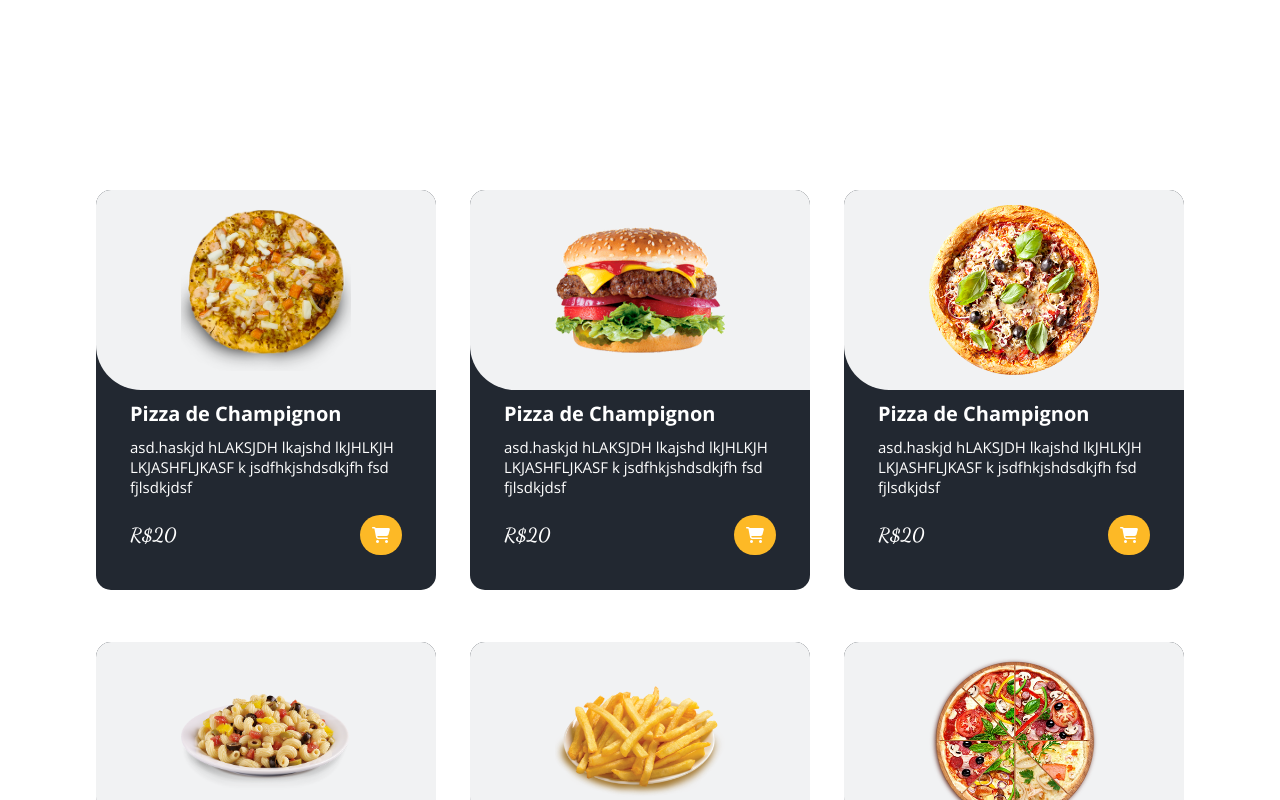
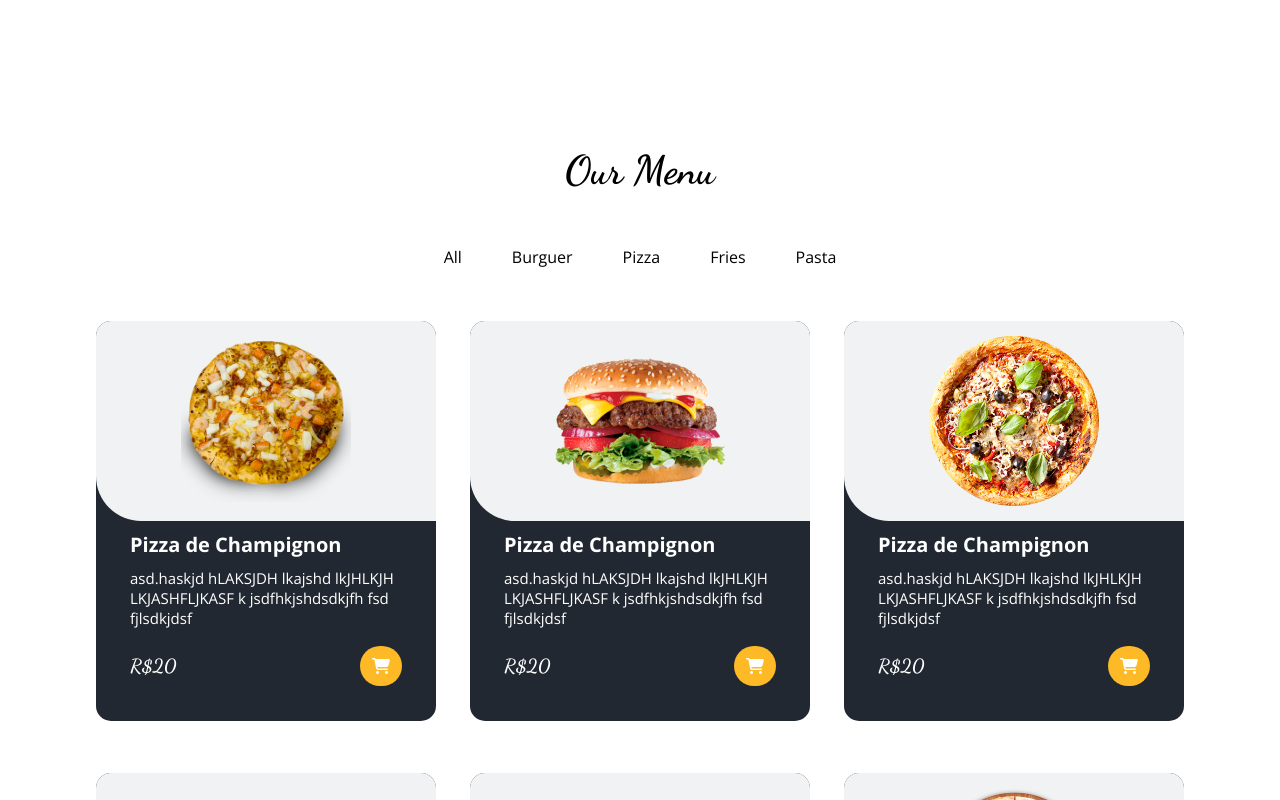
Before and after one commit to GMN-dev/React-Feane-Shop, a React (Create React App) app: page / in a window 1280 px wide. Shown: the part 1214-2014 px from the top of the page. Built offline with nearby package versions, Linux system fonts and the light colour scheme.

Commit message:
filter feito, falta funçao

```diff
--- /dev/null
+++ b/src/filter/filter-btn.js
@@ -0,0 +1,9 @@
+import React from "react";
+import './filter_style.css'
+
+function FilterButton(props){
+    return( <div className="container-btn-filter"><span>{props.title}</span></div> );
+}
+
+
+export default FilterButton
--- /dev/null
+++ b/src/filter/filter.js
@@ -0,0 +1,27 @@
+import React from "react";
+import FilterButton from "./filter-btn";
+
+
+function Filter(props){
+    return(
+        <>
+                <div className="container-filter">
+                <h2 className="menu-title">Our Menu</h2>
+
+
+                <div className="filters">
+                {props.options.map(
+                    (opt) => {
+                        return(
+                            <FilterButton title={opt}></FilterButton>
+                        )
+                    }
+                )}
+                </div>
+            </div>
+        </>
+    );
+}
+
+
+export default Filter
--- /dev/null
+++ b/src/filter/filter_style.css
@@ -0,0 +1,45 @@
+.filters{
+    width: 100%;
+    display: flex;
+    flex-wrap: wrap;
+    align-items: center;
+    justify-content: center;
+    margin-bottom: 40px;
+
+}
+
+.container-btn-filter{
+    padding: 7px 25px;
+    cursor: pointer;
+    border-radius: 25px;
+    font-family:'Open Sans';
+    transition: 0.20s;
+}
+
+
+.container-btn-filter:hover{
+    color: white;
+    background-color: #222831;
+    /* transform: scale(1.1); */
+}
+
+/* .container-btn-filter:visited{
+    color: white;
+    background-color: #222831;
+
+} */
+
+
+.container-filter{
+    display: flex;
+    align-items: center;
+    justify-content: center;
+    flex-direction: column;
+    border-radius: 10px;
+}
+
+.menu-title{
+    font-size: 40px;
+    font-family: 'Dancing Script';
+    margin-bottom: 45px;
+}
--- a/src/header/HeaderContainer.js
+++ b/src/header/HeaderContainer.js
@@ -8,7 +8,6 @@ function HeaderContainer(){
     return(
         <header className="container">
             <div>
-                <h1>asd</h1>
                 <Logo title="Feane"></Logo>
             </div>
             <nav>
--- a/src/menu/menu.js
+++ b/src/menu/menu.js
@@ -3,14 +3,15 @@ import MenuCard from '../menuCard/menuCard'
 import pratos from "../assets/bd";
 import './menu_style.css'
 import Logo from "../logo/logo";
-
+import Filter from "../filter/filter";
+import FilterButton from "../filter/filter-btn";
 
 function Menu(){
+    let options = ["All", "Burguer", "Pizza", "Fries", "Pasta"]
 
-    console.log(pratos)
     return(
         <div className="container-menu">
-            <Logo title="Feane"></Logo>
+            <Filter options={options}></Filter>
             <div className="grid-menu">
             {
                 pratos.map((prato) => {
```
Also changed, not shown: src/menuButton/menuButton.js (deleted, +0 -12 lines), src/menu/menu_style.css (line endings or trailing spaces).
